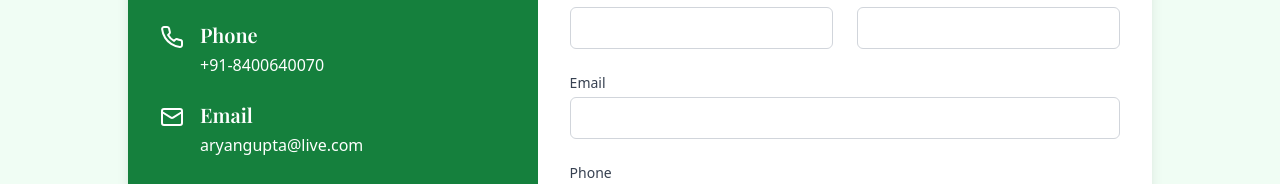
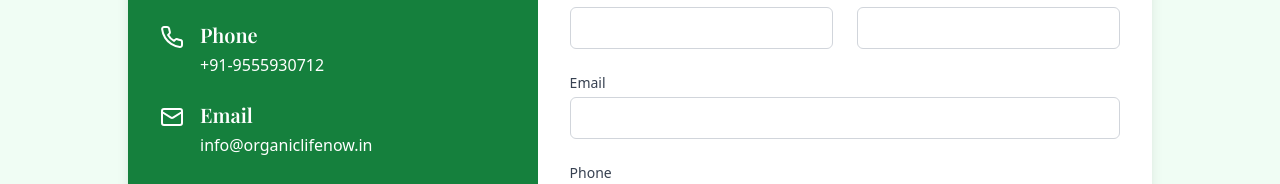
Before and after one commit to Ishangupta9990/organic-life-website, a Next.js app: page /contact in a window 1280 px wide. Shown: the part 350-534 px from the top of the page. Built offline with nearby package versions, Linux system fonts and the light colour scheme; a web font is replaced by a local one.

Commit message:
Changes in contact in get in touch

```diff
--- a/app/contact/page.tsx
+++ b/app/contact/page.tsx
@@ -63,7 +63,7 @@ export default function ContactPage() {
                   <Phone className="w-6 h-6 mr-4 mt-1" />
                   <div>
                     <h3 className="text-xl font-semibold mb-1">Phone</h3>
-                    <p>+91-8400640070</p>
+                    <p>+91-9555930712</p>
                   </div>
                 </div>
 
@@ -71,7 +71,7 @@ export default function ContactPage() {
                   <Mail className="w-6 h-6 mr-4 mt-1" />
                   <div>
                     <h3 className="text-xl font-semibold mb-1">Email</h3>
-                    <p>aryangupta@live.com</p>
+                    <p>info@organiclifenow.in</p>
                   </div>
                 </div>
 
```
Also changed, not shown: public/licenses/apeda-thumbnail.jpg (deleted), 1 other file (tests, documents, lock files or other folders).
